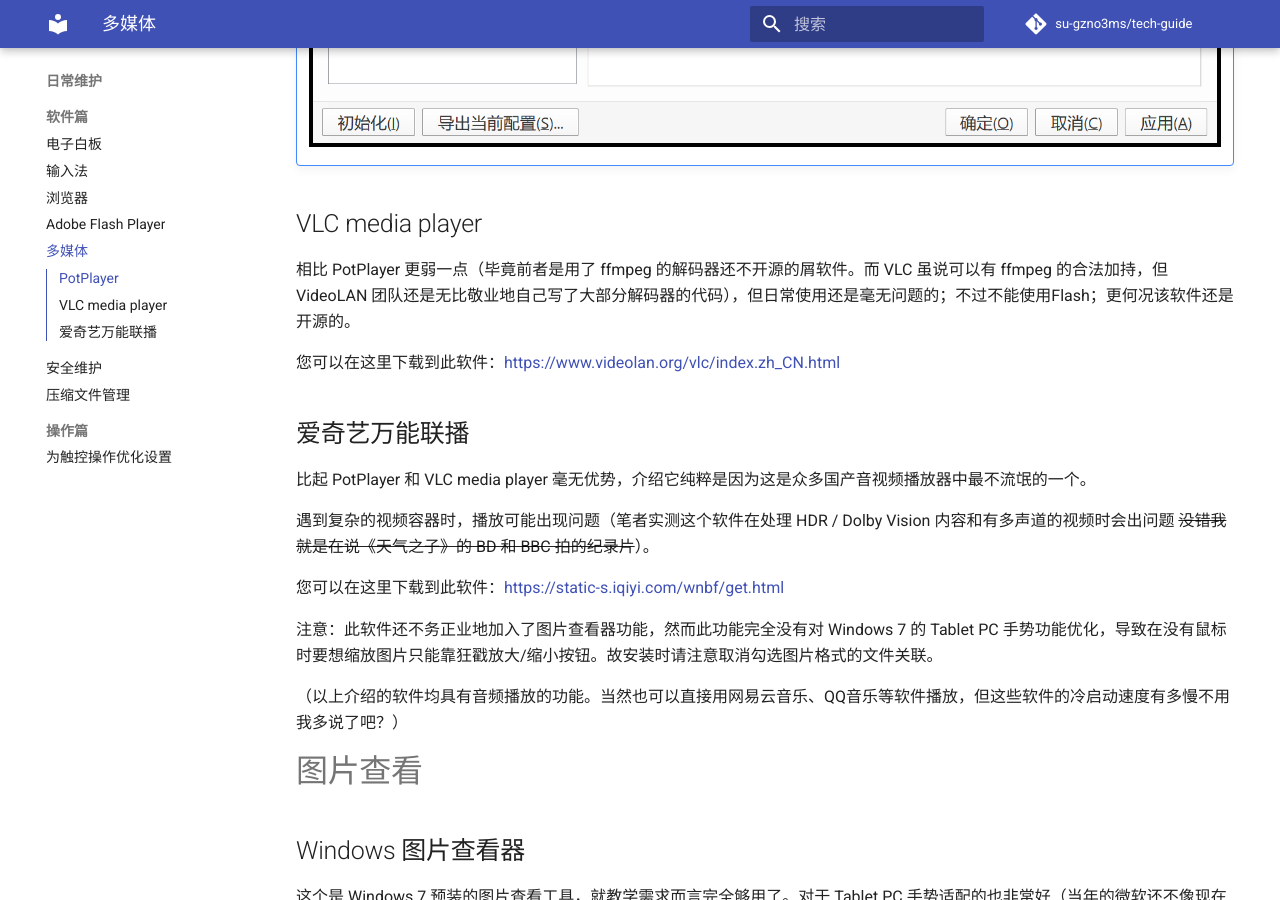
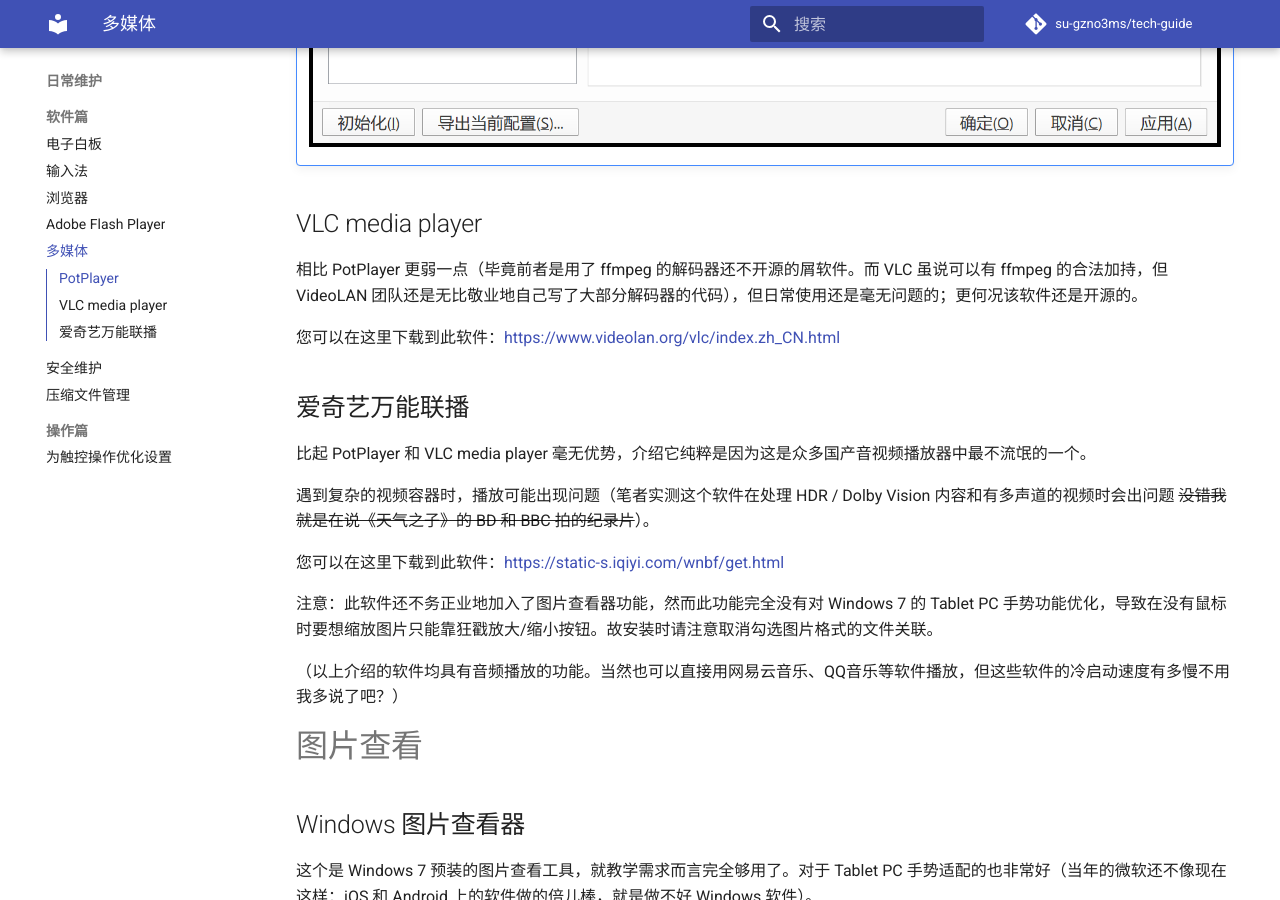
Before and after one commit to su-gzno3ms/tech-guide, an MkDocs documentation site: the page built from docs/daily-maintenance/software/multimedia.md, in a window 1280 px wide and 900 px high, scrolled down 1919 px. Built offline with MkDocs 1.6.1 and Material for MkDocs 9.7.7, drawn with Linux system fonts in a browser that asks for light colours; comment, search, counter and statistics services are not loaded.

Commit message:
Revert "Update multimedia.md"
This reverts commit 529f3f42c7505fcfec04e619873c44ee07bdb6b3.

```diff
--- a/docs/daily-maintenance/software/multimedia.md
+++ b/docs/daily-maintenance/software/multimedia.md
@@ -14,7 +14,7 @@
 	![Step 2](./images/disable-potplayer-update-2.png)
 
 ## VLC media player
-相比 PotPlayer 更弱一点（毕竟前者是用了 ffmpeg 的解码器还不开源的屑软件。而 VLC 虽说可以有 ffmpeg 的合法加持，但 VideoLAN 团队还是无比敬业地自己写了大部分解码器的代码），但日常使用还是毫无问题的；不过不能使用Flash；更何况该软件还是开源的。
+相比 PotPlayer 更弱一点（毕竟前者是用了 ffmpeg 的解码器还不开源的屑软件。而 VLC 虽说可以有 ffmpeg 的合法加持，但 VideoLAN 团队还是无比敬业地自己写了大部分解码器的代码），但日常使用还是毫无问题的；更何况该软件还是开源的。
 
 您可以在这里下载到此软件：<https://www.videolan.org/vlc/index.zh_CN.html>{: target="_blank" rel="noopener noreferrer" .external }
 
```
